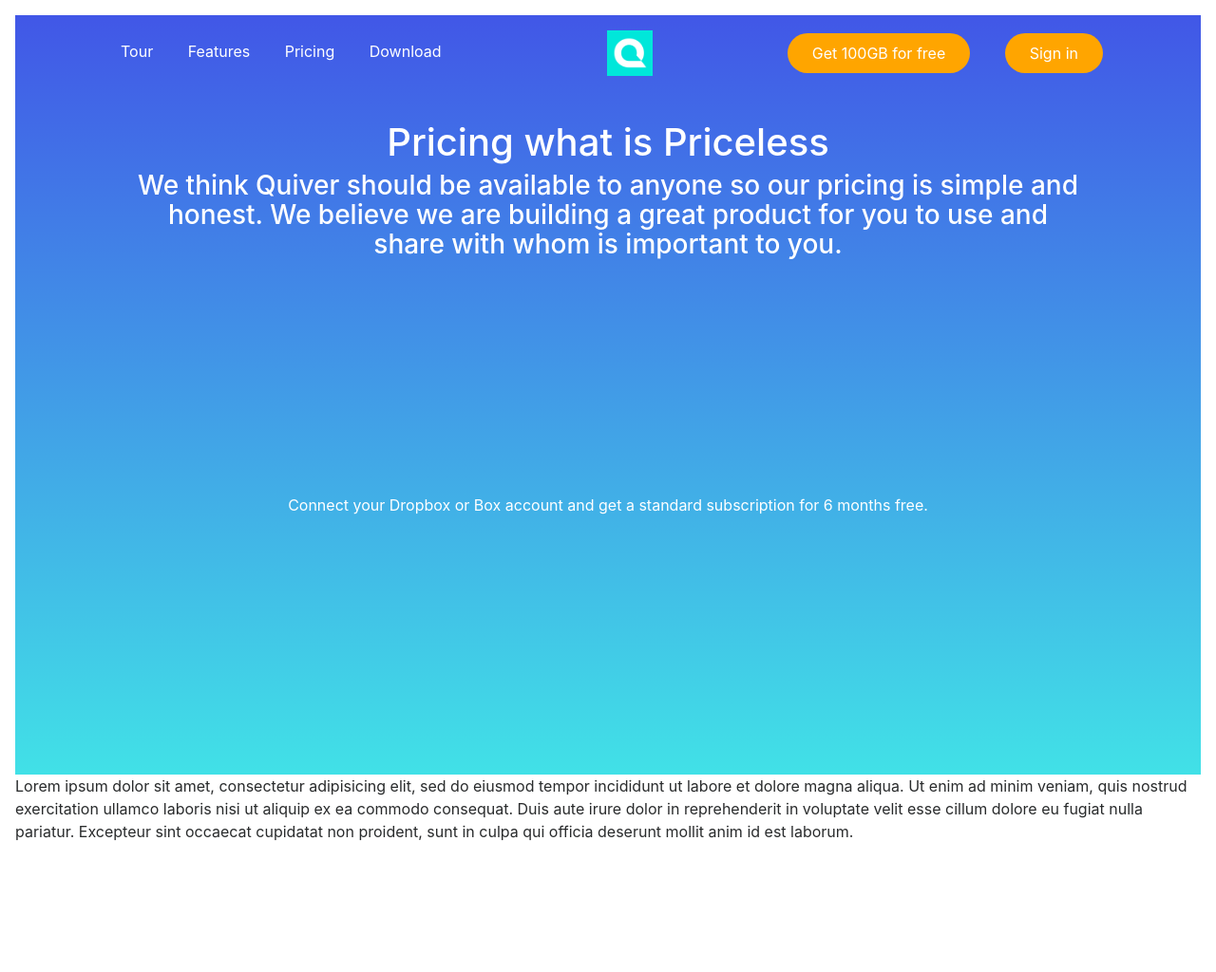
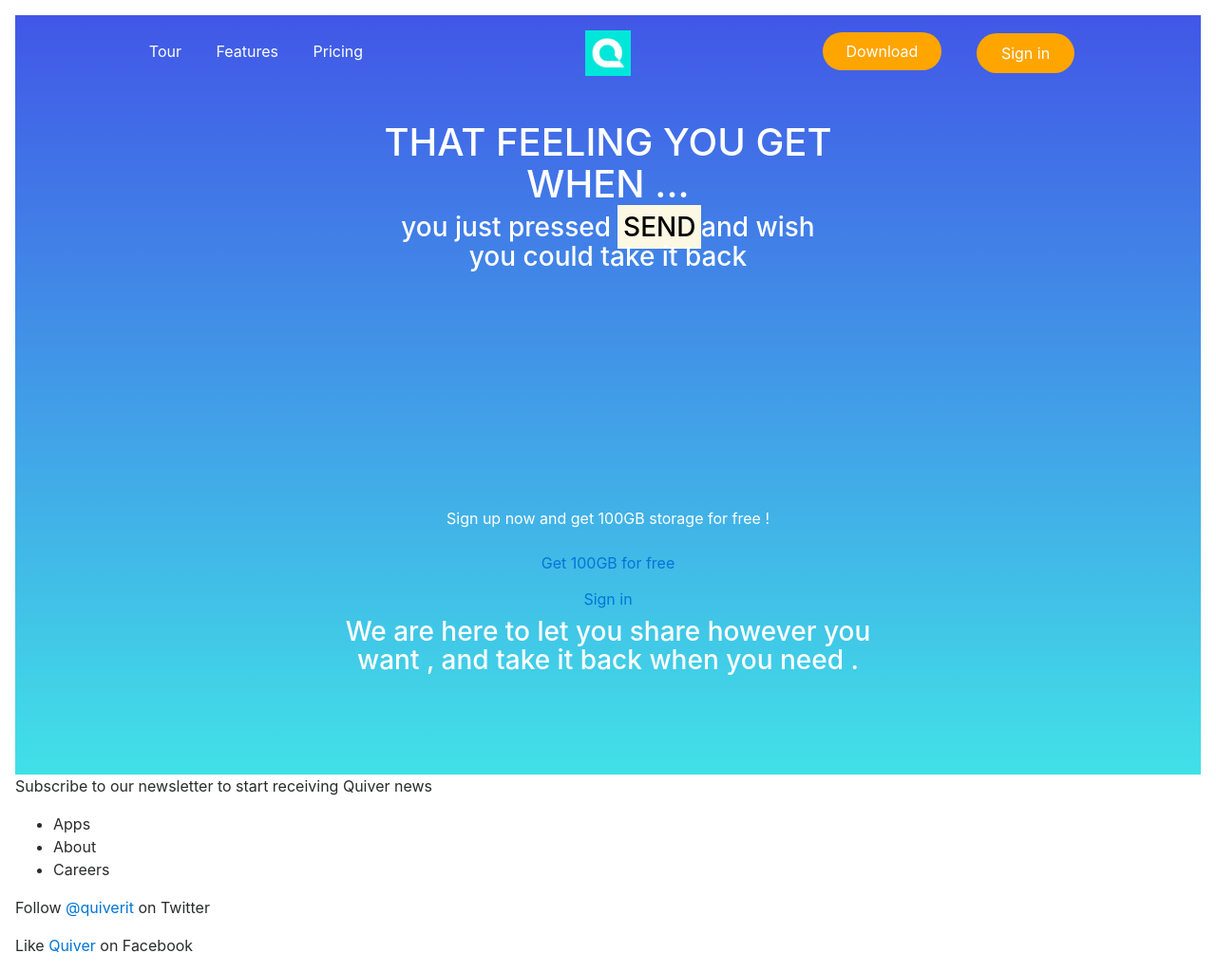
Before and after one commit to JulieCanevet/quiver, a plain HTML site: page index.html in a window 1280 px wide. Shown: the whole page at 95% size. Before the commit the page ends 904 px from the top, so only its background shows below. Drawn offline with nearby package versions, Linux system fonts and the light colour scheme.

Commit message:
create html for the page home

```diff
--- a/css/main.css
+++ b/css/main.css
@@ -173,6 +173,324 @@ body
 
 
 
+
+
+
+
+
+
+
+
+
+
+
+
+
+
+
+
+
+
+
+
+
+
+
+
+
+
+
+
+
+
+
+
+
+
+
+
+
+
+
+
+
+
+
+
+
+
+
+
+
+
+
+
+
+
+
+
+
+
+
+
+
+
+
+
+
+
+
+
+
+
+
+
+
+
+
+
+
+
+
+
+
+
+
+
+
+
+
+
+
+
+
+
+
+
+
+
+
+
+
+
+
+
+
+
+
+
+
+
+
+
+
+
+
+
+
+
+
+
+
+
+
+
+
+
+
+
+
+
+
+
+
+
+
+
+
+
+
+
+
+
+
+
+
+
+
+
+
+
+
+
+
+
+
+
+
+
+
+
+
+
+
+
+
+
+
+
+
+
+
+
+
+
+
+
+
+
+
+
+
+
+
+
+
+
+
+
+
+
+
+
+
+
+
+
+
+
+
+
+
+
+
+
+
+
+
+
+
+
+
+
+
+
+
+
+
+
+
+
+
+
+
+
+
+
+  /*rules sana*/
+
+/*start of the page home*/
+
+
+
+  /*rules nav class home*/
+  .home
+  {
+    display: flex;
+    justify-content: space-around;
+    align-items: baseline;
+    padding-top: 1em;
+  }
+  .home article
+  {
+    width: auto;
+  }
+
+  .home li
+  {
+    list-style-type: none;
+    display: inline-block;
+  }
+  .home a
+  {
+    text-decoration: none;
+    margin-right: 2em;
+    color: white;
+  }
+
+  .home figure
+  {
+    width: 3em;
+  }
+  /*end rules nav class home*/
+
+
+
+  /*start section class accueil  */
+  .accueil img
+  {
+    width: 100%;
+  }
+
+  .accueil
+  {
+    height: 100vh;
+    background-image: linear-gradient(#4157E7, #41E1E7);
+    color: white;
+  }
+  /*end section class accueil*/
+
+
+
+
+  /*start article class tonbou*/
+  .tonbou a
+  {
+    padding: 10px 25px;
+    border-radius: 30px 30px;
+    background-color: orange;
+  }
+  /*end article class tonbou*/
+
+
+
+
+  /*start article class fullscre*/
+  .fullscre
+  {
+    text-align: center;
+    width: 80%;
+    margin: auto;
+    display: flex;
+    flex-direction: column;
+    margin-top: 2em;
+  }
+
+  .fullscre p
+  {
+    margin-top: 30vh;
+  }
+  /*end article class fullscre*/
+
+
+
+/*end of the page home*/
+
+
+  /*end rules sana*/
+
+
+
 /* ==========================================================================
    Helper classes
    ========================================================================== */
--- a/index.html
+++ b/index.html
@@ -1,5 +1,6 @@
 <!doctype html>
 <html class="no-js" lang="fr">
+
 <head>
     <meta charset="utf-8">
     <meta http-equiv="x-ua-compatible" content="ie=edge">
@@ -16,6 +17,7 @@
     <link rel="stylesheet" href="css/main.css">
     <script src="js/vendor/modernizr-2.8.3.min.js"></script>
 </head>
+
 <body>
     <!--[if lt IE 8]>
             <p class="browserupgrade">You are using an <strong>outdated</strong> browser. Please <a href="http://browsehappy.com/">upgrade your browser</a> to improve your experience.</p>
@@ -25,15 +27,15 @@
 
 
 
+    <!-- start the section class accueil -->
+    <section class="accueil">
 
-        <section class="pricing">
-        <nav class="price">
+        <nav class="home">
             <article>
                 <ul>
                     <li><a href="#">Tour</a></li>
                     <li><a href="#">Features</a></li>
                     <li><a href="#">Pricing</a></li>
-            <li><a href="#">Download</a></li>
                 </ul>
             </article>
 
@@ -43,43 +45,88 @@
                 </figure>
             </article>
 
-        <article class="bouton">
-          <a class="btn btn-round-fill sunglow" href="#">Get 100GB for free</a>
-          <a class="btn btn-round-fill sunglow"href="#">Sign in</a>
+            <article class="tonbou">
+                <a href="#">Download</a>
+                <a class="btn btn-round-fill sunglow" href="#">Sign in</a>
             </article>
         </nav>
 
-        <article class="centre">
-          <h1>Pricing what is Priceless</h1>
-          <h3> We think Quiver should be available to anyone so our pricing is simple and honest.
-        We believe we are building a great product for you to use and share
-        with whom is important to you.</h3>
+        <article class="fullscre">
+            <h1>THAT FEELING YOU GET <br>WHEN ...</h1>
+            <h3> you just pressed <mark>SEND</mark>and wish <br>you could take it back</h3>
 
-        <p> Connect your Dropbox or Box account and get a standard subscription for 6 months free. </p>
+            <p>Sign up now and get 100GB storage for free !</p>
+
+            <a class="btn btn-round-fill sunglow" href="#">Get 100GB for free</a>
+            <a class="btn btn-round-fill sunglow" href="#">Sign in</a>
+
+            <h3>We are here to let you share however you <br>want , and take it back when you need .</h3>
         </article>
+
     </section>
+    <!-- end the section class accueil -->
 
-        <section>
-        <p>  Lorem ipsum dolor sit amet, consectetur adipisicing elit, sed do eiusmod tempor incididunt ut labore et dolore magna aliqua. Ut enim ad minim veniam, quis nostrud exercitation ullamco laboris nisi ut aliquip ex ea commodo consequat. Duis aute irure dolor in reprehenderit in voluptate velit esse cillum dolore eu fugiat nulla pariatur. Excepteur sint occaecat cupidatat non proident, sunt in culpa qui officia deserunt mollit anim id est laborum.</p>
-        </section>
+
+
+    <!-- start div class newsletter -->
+    <div class="newsletter">
+        <p>Subscribe to our newsletter to start receiving Quiver news</p>
+
+
+    </div>
+    <!-- end div class newsletter -->
+
+
+
+    <!-- start nav class app -->
+    <nav class="app">
+        <ul>
+            <li><a href="#"></a>Apps</li>
+            <li><a href="#"></a>About</li>
+            <li><a href="#"></a>Careers</li>
+        </ul>
+    </nav>
+    <!-- start nav class app -->
+
+
+
+    <!-- start div class foll -->
+    <div class="foll">
+        <p>Follow <a href="#">@quiverit</a> on Twitter</p>
+        <p>Like <a href="#">Quiver</a> on Facebook</p>
+
+    </div>
+    <!-- end div class foll -->
+
 
 
 
 
 
     <script src="https://code.jquery.com/jquery-1.12.0.min.js"></script>
-        <script>window.jQuery || document.write('<script src="js/vendor/jquery-1.12.0.min.js"><\/script>')</script>
+    <script>
+        window.jQuery || document.write('<script src="js/vendor/jquery-1.12.0.min.js"><\/script>')
+    </script>
     <script src="js/plugins.js"></script>
     <script src="js/main.js"></script>
 
     <!-- Google Analytics: change UA-XXXXX-X to be your site's ID. -->
     <script>
-            (function(b,o,i,l,e,r){b.GoogleAnalyticsObject=l;b[l]||(b[l]=
-            function(){(b[l].q=b[l].q||[]).push(arguments)});b[l].l=+new Date;
-            e=o.createElement(i);r=o.getElementsByTagName(i)[0];
-            e.src='https://www.google-analytics.com/analytics.js';
-            r.parentNode.insertBefore(e,r)}(window,document,'script','ga'));
-            ga('create','UA-XXXXX-X','auto');ga('send','pageview');
+        (function(b, o, i, l, e, r) {
+            b.GoogleAnalyticsObject = l;
+            b[l] || (b[l] =
+                function() {
+                    (b[l].q = b[l].q || []).push(arguments)
+                });
+            b[l].l = +new Date;
+            e = o.createElement(i);
+            r = o.getElementsByTagName(i)[0];
+            e.src = 'https://www.google-analytics.com/analytics.js';
+            r.parentNode.insertBefore(e, r)
+        }(window, document, 'script', 'ga'));
+        ga('create', 'UA-XXXXX-X', 'auto');
+        ga('send', 'pageview');
     </script>
 </body>
+
 </html>
```
Also changed, not shown: img/home-alone.png (added). Lines whose indentation alone changed are shown as unchanged.
